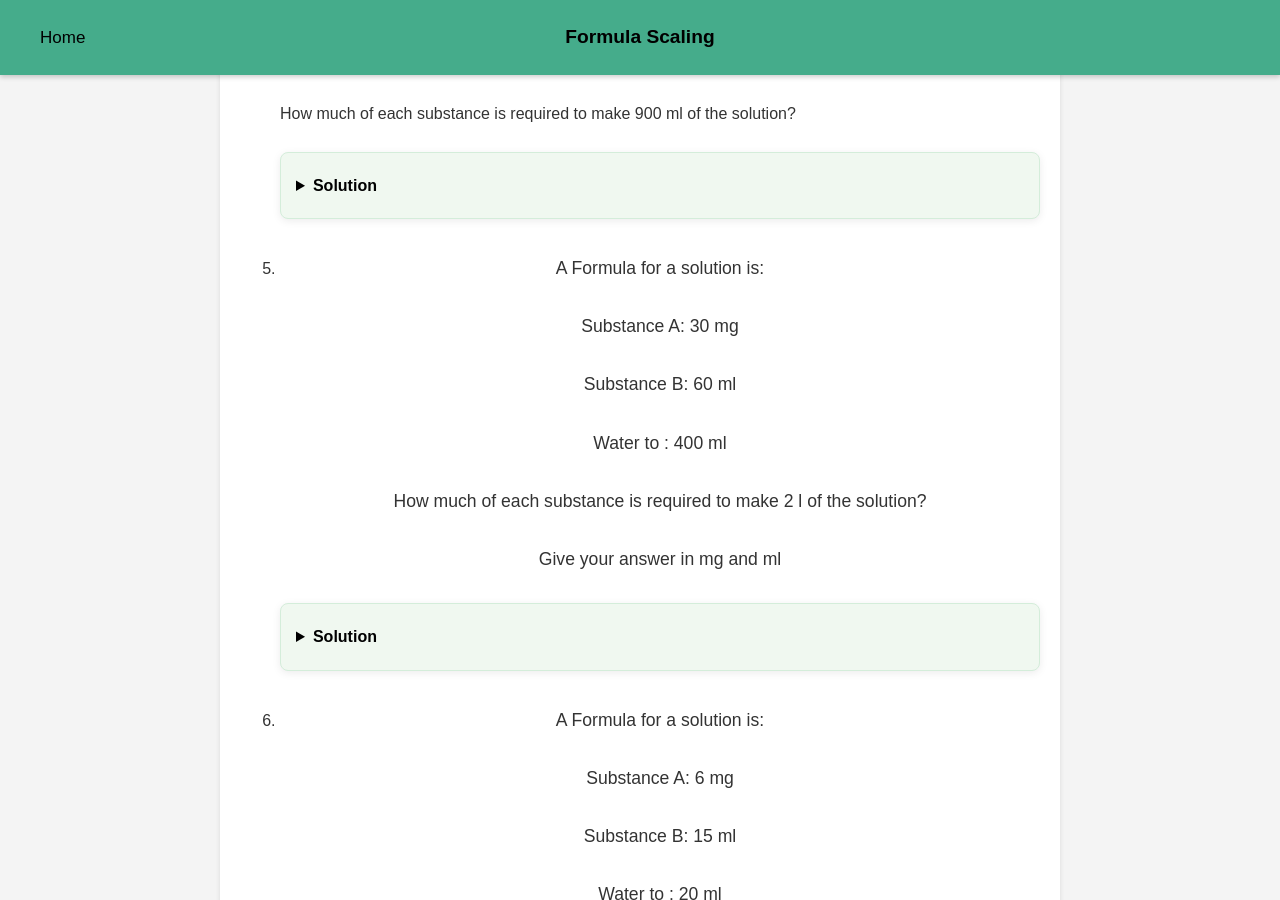
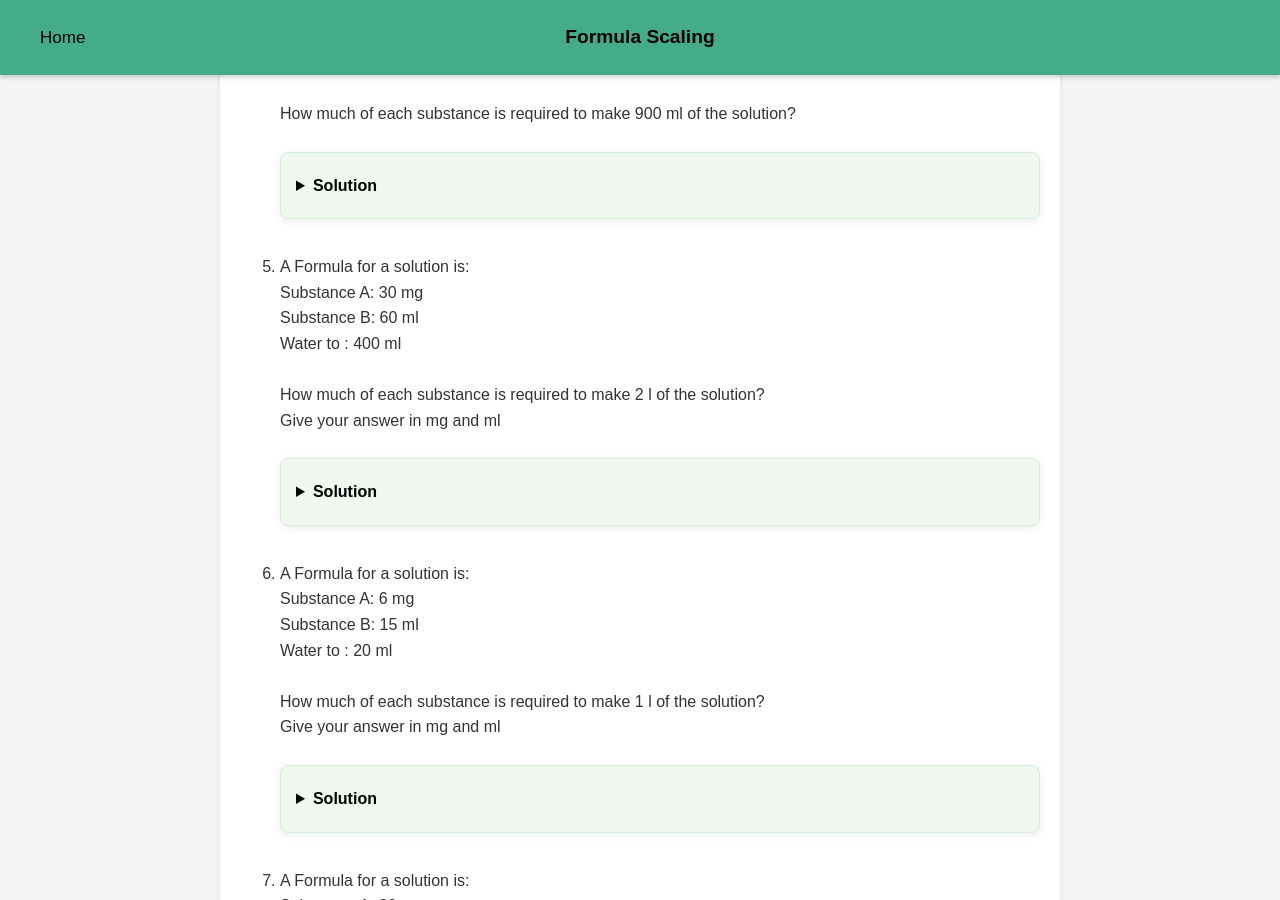
Before and after one commit to probe973/pha-4010y, a Jekyll site: the page built from formula/qs.md, in a window 1280 px wide and 900 px high, scrolled down 1313 px. Built offline with Jekyll 4.4.1, drawn with Linux system fonts in a browser that asks for light colours.

Commit message:
Update solve_fs_mul.html

```diff
--- a/_includes/solve_fs_mul.html
+++ b/_includes/solve_fs_mul.html
@@ -4,13 +4,13 @@
 {% assign NB = include.q.B | times: ratio %}
 
 <li>
-<p>A Formula for a solution is:</p>
-<p>Substance A: {{include.q.A}} mg</p>
-<p>Substance B: {{include.q.B}} ml</p>
-<p>Water to : {{include.q.W}} ml</p>
-<p></p>
-<p>How much of each substance is required to make {{include.q.NW}} l of the solution?</p>
-<p>Give your answer in mg and ml</p>
+A Formula for a solution is:<br>
+Substance A: {{include.q.A}} mg <br>
+Substance B: {{include.q.B}} ml <br>
+Water to : {{include.q.W}} ml <br>
+<br>
+How much of each substance is required to make {{include.q.NW}} l of the solution? <br>
+Give your answer in mg and ml
 
 
 <details class="solution-details">
```
